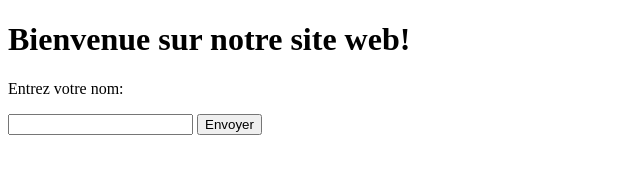
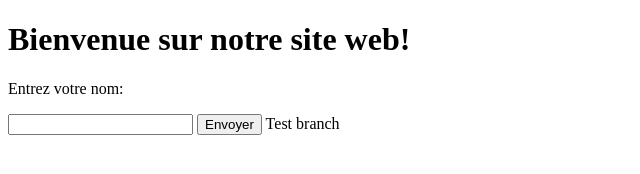
Before and after one commit to Mogoww/MDS-devsecops, a plain HTML site: page index.html in a window 1280 px wide. Shown: the full height of the page, 0-640 px from the left. Drawn offline with Linux system fonts and the light colour scheme.

Commit message:
add text

```diff
--- a/index.html
+++ b/index.html
@@ -9,6 +9,8 @@
     <input type="text" id="nom">
     <button onclick="afficherNom()">Envoyer</button>
 
+    Test branch
+
     <script>
       function afficherNom() {
         var nom = document.getElementById("nom").value;
```
